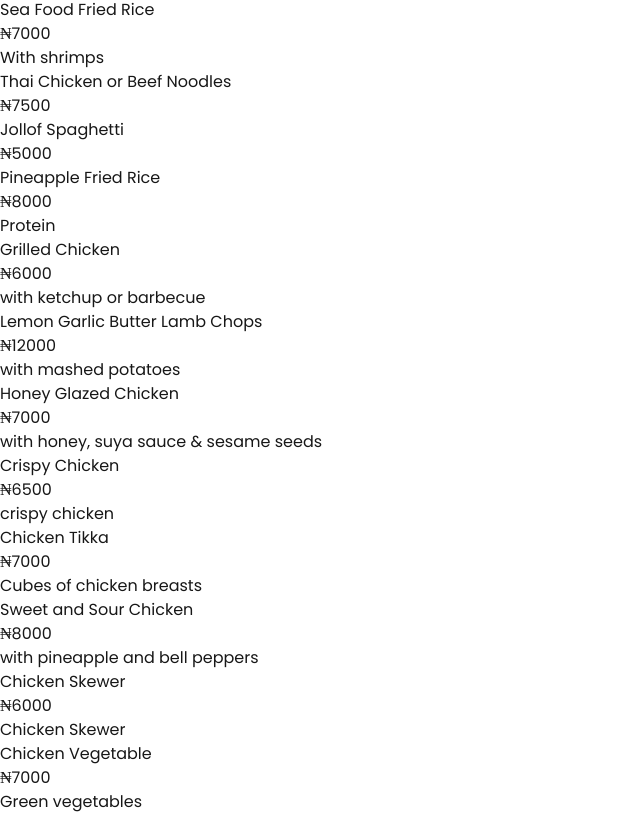
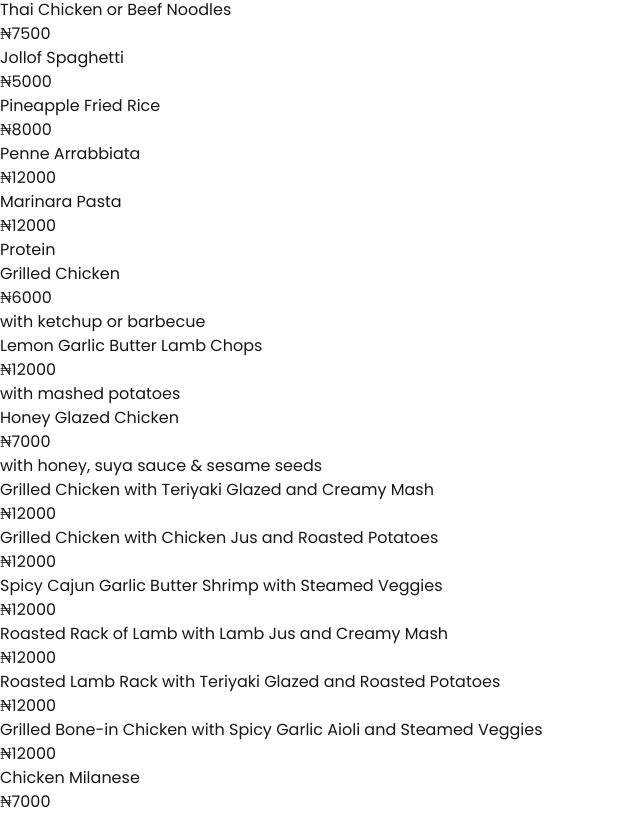
Before and after one commit to casalavorolimitedIT/casa-bistro, a Next.js app in the folder casa-bistro/: page / in a window 1280 px wide. Shown: the part 1274-2088 px from the top of the page, without its empty margins (0-640 px from the left). Built offline with nearby package versions, Linux system fonts and the light colour scheme.

Commit message:
commit changes

```diff
--- a/casa-bistro/src/app/MenuData.ts
+++ b/casa-bistro/src/app/MenuData.ts
@@ -118,36 +118,40 @@ export const menuData: { [key: string]: MenuCategory } = {
       },
       {
         id: 7,
-        name: "Korean Rice",
-        price: 6500,
-        description: "With broccoli, cauliflower & sausage",
-      },
-      {
-        id: 8,
         name: "Casa Special Fried Rice",
         price: 7500,
         description: "With diced chicken, beef and sausage",
       },
       {
-        id: 9,
+        id: 8,
         name: "Sea Food Fried Rice",
         price: 7000,
         description: "With shrimps",
       },
       {
-        id: 10,
+        id: 9,
         name: "Thai Chicken or Beef Noodles",
         price: 7500,
       },
       {
-        id: 11,
+        id: 10,
         name: "Jollof Spaghetti",
         price: 5000,
       },
       {
-        id: 12,
+        id: 11,
         name: "Pineapple Fried Rice",
         price: 8000,
+      },
+      {
+        id: 12,
+        name: "Penne Arrabbiata",
+        price: 12000,
+      },
+      {
+        id: 13,
+        name: "Marinara Pasta",
+        price: 12000,
       },
     ],
   },
@@ -174,73 +178,102 @@ export const menuData: { [key: string]: MenuCategory } = {
         description: "with honey, suya sauce & sesame seeds",
       },
       {
+        id: 4,
+        name: "Grilled Chicken with Teriyaki Glazed and Creamy Mash",
+        price: 12000,
+      },
+      {
         id: 5,
+        name: "Grilled Chicken with Chicken Jus and Roasted Potatoes",
+        price: 12000,
+      },
+      {
+        id: 6,
+        name: "Spicy Cajun Garlic Butter Shrimp with Steamed Veggies",
+        price: 12000,
+      },
+      {
+        id: 7,
+        name: "Roasted Rack of Lamb with Lamb Jus and Creamy Mash",
+        price: 12000,
+      },
+      {
+        id: 8,
+        name: "Roasted Lamb Rack with Teriyaki Glazed and Roasted Potatoes",
+        price: 12000,
+      },
+      {
+        id: 9,
+        name: "Grilled Bone-in Chicken with Spicy Garlic Aioli and Steamed Veggies",
+        price: 12000,
+      },
+      {
+        id: 10,
+        name: "Chicken Milanese",
+        price: 7000,
+      },
+      {
+        id: 11,
         name: "Crispy Chicken",
         price: 6500,
         description: "crispy chicken",
       },
       {
-        id: 6,
-        name: "Chicken Tikka",
-        price: 7000,
-        description: "Cubes of chicken breasts",
-      },
-      {
-        id: 7,
+        id: 12,
         name: "Sweet and Sour Chicken",
         price: 8000,
         description: "with pineapple and bell peppers",
       },
       {
-        id: 8,
+        id: 13,
         name: "Chicken Skewer",
         price: 6000,
         description: "Chicken Skewer",
       },
       {
-        id: 9,
+        id: 14,
         name: "Chicken Vegetable",
         price: 7000,
         description: "Green vegetables",
       },
       {
-        id: 10,
+        id: 15,
         name: "Beef Vegetable",
         price: 7000,
         description: "Beef Vegetable",
       },
       {
-        id: 11,
+        id: 16,
         name: "Turkey",
         price: 7000,
         description: "Turkey",
       },
       {
-        id: 12,
+        id: 17,
         name: "Goat Meat",
         price: 5500,
         description: "Goat Meat",
       },
       {
-        id: 13,
+        id: 18,
         name: "Beef",
         price: 7000,
         description: "Cow Meat",
       },
       {
-        id: 14,
+        id: 19,
         name: "Fried Chicken",
         price: 7000,
         description: "Fried Chicken",
       },
       {
-        id: 15,
+        id: 20,
         name: "Peppered Snail",
         price: 10000,
         description: "Peppered Snail",
       },
       {
-        id: 16,
+        id: 21,
         name: "Sides",
         price: 0, // You can set a price of 0 or any value if needed
         items: [
@@ -382,11 +415,6 @@ export const menuData: { [key: string]: MenuCategory } = {
         price: 10000,
         description: "With chinese noodle, vegetables and diced proteins",
       },
-      {
-        id: 12,
-        name: "Jambalaya Rice",
-        price: 7000,
-      },
     ],
   },
   Soup: {
@@ -407,6 +435,11 @@ export const menuData: { [key: string]: MenuCategory } = {
         id: 3,
         name: "Sea Food Okra",
         price: 20000,
+      },
+      {
+        id: 4,
+        name: "Miyan Taushe",
+        price: 5000,
       },
       {
         id: 5,
```
